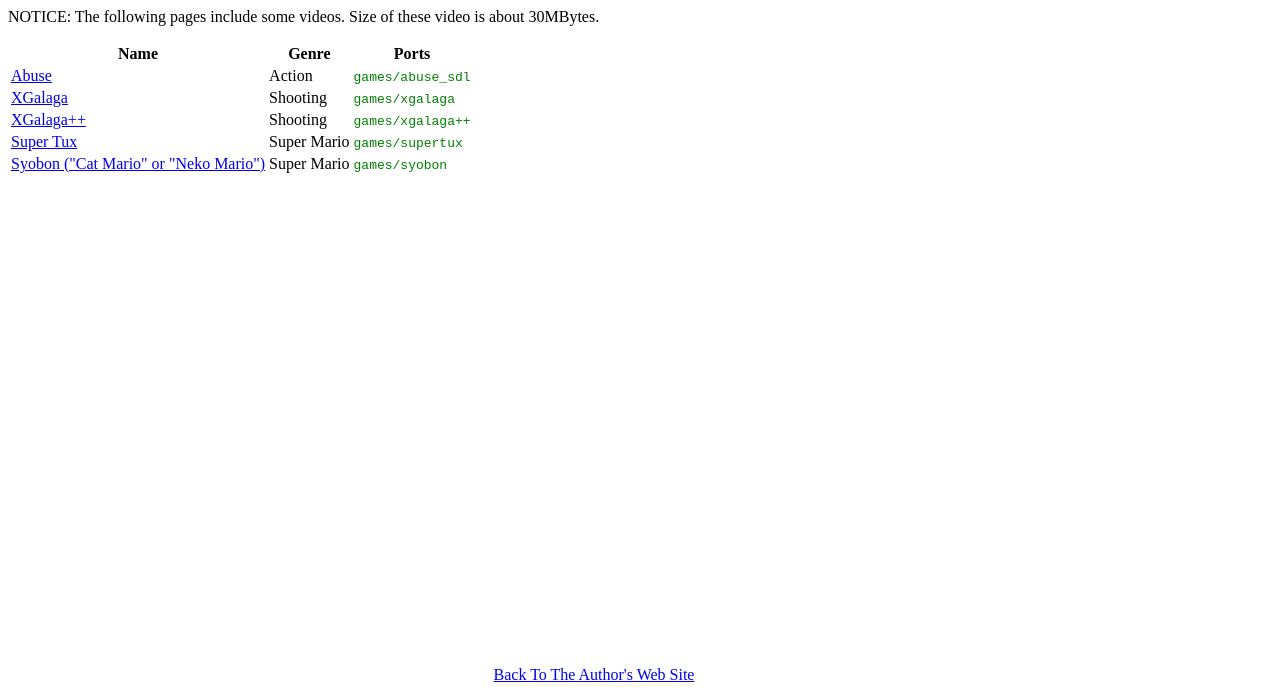
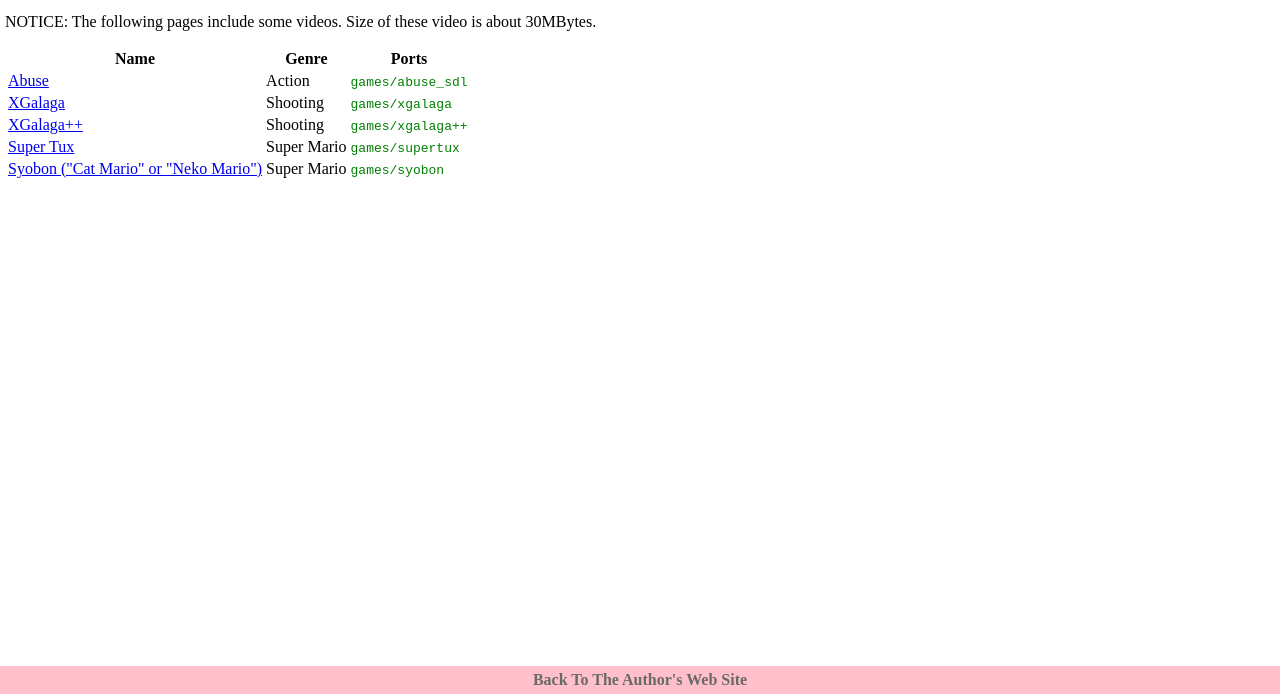
Before and after one commit to SumiTomohiko/GamesOnFreeBSD, a plain HTML site: page index.html in a window 1280 px wide. Shown: the part 106-800 px from the top of the page. Drawn offline with Linux system fonts and the light colour scheme.

Commit message:
Arranged the design.

```diff
--- a/default.css
+++ b/default.css
@@ -1,23 +1,40 @@
+
+body {
+    margin: 0px;
+    padding: 0px;
+    width: 100%;
+}
+
+div.main {
+    padding: 5px;
+}
 
 span.ports {
     color: green;
     font-family: monospace;
 }
 
+header, footer {
+    background-color: pink;
+    padding-bottom: 5px;
+    padding-top: 5px;
+    text-align: center;
+    width: 100%;
+}
+
 header {
-    padding: 10px;
-    position: absolute;
-    text-align: center;
     top: 0px;
-    width: 90%;
 }
 
 footer {
     bottom: 0px;
-    padding: 10px;
     position: absolute;
-    text-align: center;
-    width: 90%;
+}
+
+header > a, footer > a {
+    color: dimgray;
+    font-weight: bold;
+    text-decoration: none;
 }
 
 /**
--- a/index.html
+++ b/index.html
@@ -5,6 +5,7 @@
 <title>Games On FreeBSD</title>
 </head>
 <body>
+<div class="main">
   <h1>Games On FreeBSD</h1>
   <p>Many games are available on FreeBSD. This site tells you about them. Enjoy!
   </p>
@@ -40,13 +41,14 @@
         <td>Super Mario</td>
         <td><span class="ports">games/syobon</span></td>
       </tr>
+    </tbody>
+  </table>
+</div>
 <footer>
   <a href="http://neko-daisuki.ddo.jp/~SumiTomohiko/index.html">
     Back To The Author's Web Site
   </a>
 </footer>
-  </tbody>
-</table>
 </body>
 </html>
 <!--
```
Lines whose indentation alone changed are shown as unchanged.
